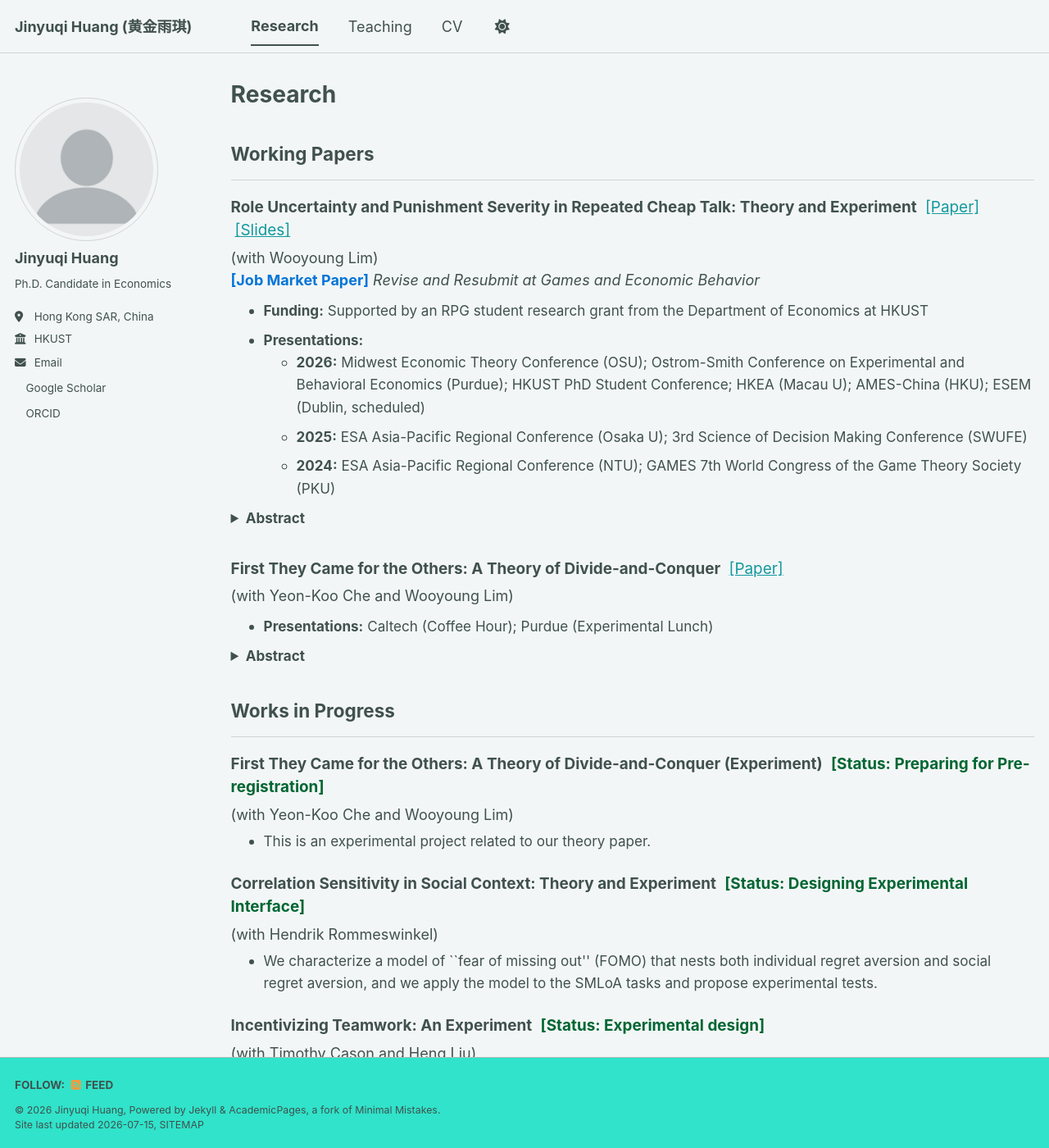
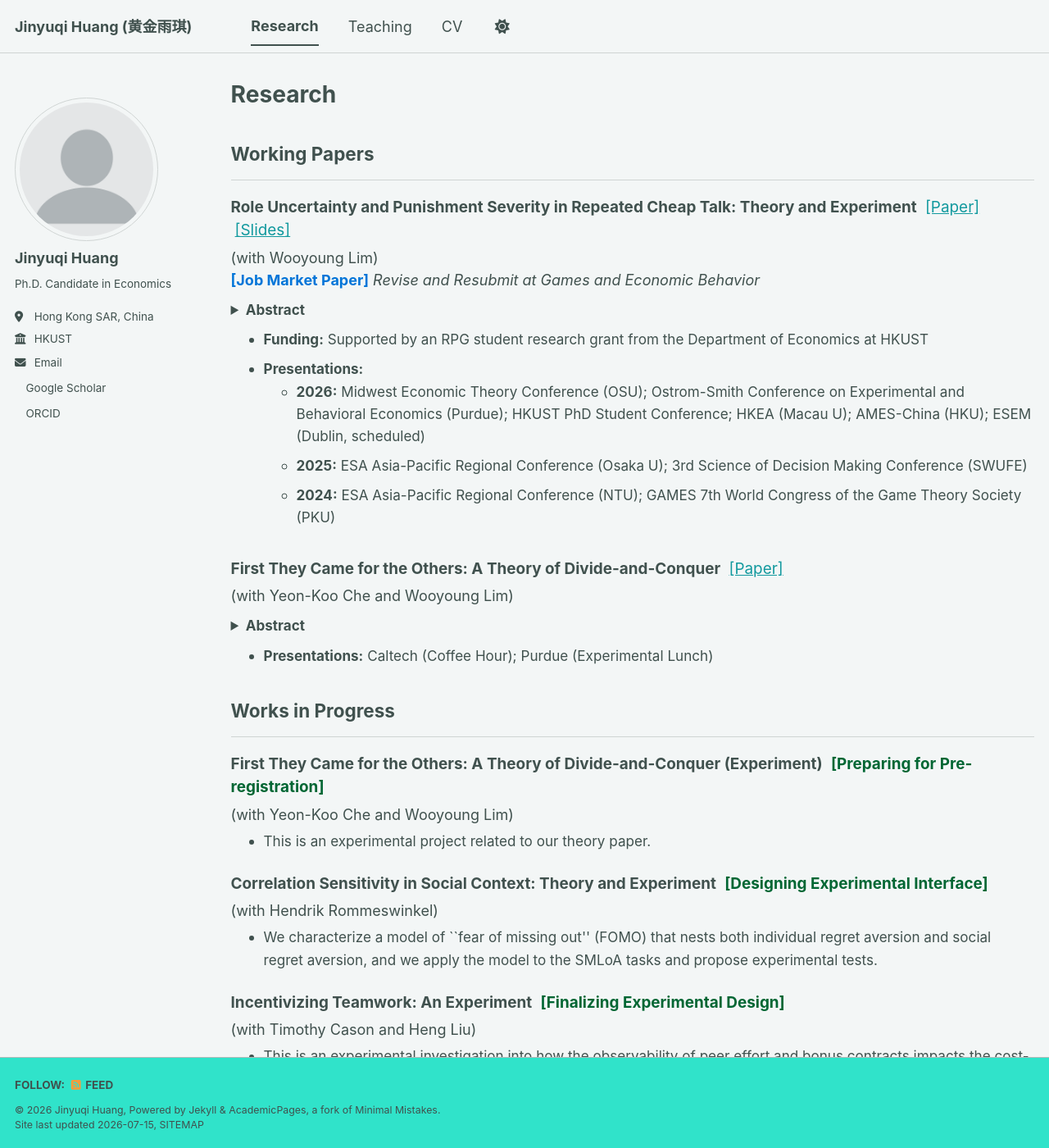
Before and after one commit to brayanam5903/brayanam5903.github.io, a Jekyll site: the page built from _pages/publications.html, in a window 1280 px wide and 1400 px high. Shown: the whole window at 82% size. Built offline with Jekyll 4.4.1, drawn with Linux system fonts in a browser that asks for light colours; a style sheet for code colours, icons or effects is not loaded.

Commit message:
Enhance publications page with abstracts and status updates
Added an abstract section for a job market paper and updated the status descriptions for ongoing projects.

```diff
--- a/_pages/publications.html
+++ b/_pages/publications.html
@@ -18,6 +18,12 @@ author_profile: true
     (with Wooyoung Lim) <br>
     <span style="color: #0275d8; font-weight: bold;">[Job Market Paper]</span> <i>Revise and Resubmit at Games and Economic Behavior</i>
   </p>
+  <details style="font-size: 0.95em; cursor: pointer; margin-bottom: 10px;">
+    <summary style="outline: none;"><b>Abstract</b></summary>
+    <p style="margin-top: 10px; margin-bottom: 10px; padding-left: 15px; border-left: 3px solid #ccc; color: #444; line-height: 1.6;">
+      We investigate the efficacy of the shadow of the future in sustaining information transmission under partially aligned interests by manipulating two institutional features: punishment severity and role uncertainty. While theory suggests that these features potentially facilitate fully revealing equilibria relative to a baseline of fixed roles and mild punishment, our experiment documents an asymmetric effect on sender and receiver behavior. Harsh punishment with fixed roles disciplines senders but fails to elicit trust from receivers. Conversely, mild punishment with role uncertainty fosters trust rather than honesty, supporting an outcome where senders obtain their preferred action without needing to be truthful. The combination of both features asymmetrically improves subjects' honesty as senders but discourages their trust as receivers. Our findings imply that mechanisms aiming for truthful and efficient communication must carefully tailor incentives for both roles, rather than relying solely on disciplining the informed sender.
+    </p>
+  </details>
   <ul style="margin-top: 0; margin-bottom: 10px; font-size: 0.95em; line-height: 1.6;">
     <li><b>Funding:</b> Supported by an RPG student research grant from the Department of Economics at HKUST</li>
     <li><b>Presentations:</b>
@@ -28,12 +34,6 @@ author_profile: true
       </ul>
     </li>
   </ul>
-  <details style="font-size: 0.95em; cursor: pointer;">
-    <summary style="outline: none;"><b>Abstract</b></summary>
-    <p style="margin-top: 10px; margin-bottom: 10px; padding-left: 15px; border-left: 3px solid #ccc; color: #444; line-height: 1.6;">
-      We investigate the efficacy of the shadow of the future in sustaining information transmission under partially aligned interests by manipulating two institutional features: punishment severity and role uncertainty. While theory suggests that these features potentially facilitate fully revealing equilibria relative to a baseline of fixed roles and mild punishment, our experiment documents an asymmetric effect on sender and receiver behavior. Harsh punishment with fixed roles disciplines senders but fails to elicit trust from receivers. Conversely, mild punishment with role uncertainty fosters trust rather than honesty, supporting an outcome where senders obtain their preferred action without needing to be truthful. The combination of both features asymmetrically improves subjects' honesty as senders but discourages their trust as receivers. Our findings imply that mechanisms aiming for truthful and efficient communication must carefully tailor incentives for both roles, rather than relying solely on disciplining the informed sender.
-    </p>
-  </details>
 </div>
 
 <div style="margin-bottom: 35px;">
@@ -44,15 +44,15 @@ author_profile: true
   <p style="margin-top: 0; margin-bottom: 10px;">
     (with Yeon-Koo Che and Wooyoung Lim)
   </p>
-  <ul style="margin-top: 0; margin-bottom: 10px; font-size: 0.95em; line-height: 1.6;">
-    <li><b>Presentations:</b> Caltech (Coffee Hour); Purdue (Experimental Lunch)</li>
-  </ul>
-  <details style="font-size: 0.95em; cursor: pointer;">
+  <details style="font-size: 0.95em; cursor: pointer; margin-bottom: 10px;">
     <summary style="outline: none;"><b>Abstract</b></summary>
     <p style="margin-top: 10px; margin-bottom: 10px; padding-left: 15px; border-left: 3px solid #ccc; color: #444; line-height: 1.6;">
       Divide-and-conquer tactics often succeed not through mechanical coordination failures, but through epistemic friction regarding an aggressor's underlying intent. When an attacker strikes a first target, bystanders must infer whether the assault represents a localized grievance or a systemic campaign. If the attack is rationally interpreted as particularized, bystanders abstain, prompting the isolated victim to surrender. We demonstrate how higher attack costs and lower correlation between victims' fates facilitate this division. We then study how behavioral responses, rhetoric, treaty commitments, and downstream defense networks modify this inference.
     </p>
   </details>
+  <ul style="margin-top: 0; margin-bottom: 10px; font-size: 0.95em; line-height: 1.6;">
+    <li><b>Presentations:</b> Caltech (Coffee Hour); Purdue (Experimental Lunch)</li>
+  </ul>
 </div>
 
 
@@ -62,7 +62,7 @@ author_profile: true
 <div style="margin-bottom: 25px;">
   <p style="margin-bottom: 5px; font-size: 1.05em;">
     <b>First They Came for the Others: A Theory of Divide-and-Conquer (Experiment)</b>
-    <span style="color: #006633; font-weight: bold; margin-left: 5px;">[Status: Preparing for Pre-registration]</span>
+    <span style="color: #006633; font-weight: bold; margin-left: 5px;">[Preparing for Pre-registration]</span>
   </p>
   <p style="margin-top: 0; margin-bottom: 5px;">
     (with Yeon-Koo Che and Wooyoung Lim)
@@ -75,7 +75,7 @@ author_profile: true
 <div style="margin-bottom: 25px;">
   <p style="margin-bottom: 5px; font-size: 1.05em;">
     <b>Correlation Sensitivity in Social Context: Theory and Experiment</b>
-    <span style="color: #006633; font-weight: bold; margin-left: 5px;">[Status: Designing Experimental Interface]</span>
+    <span style="color: #006633; font-weight: bold; margin-left: 5px;">[Designing Experimental Interface]</span>
   </p>
   <p style="margin-top: 0; margin-bottom: 5px;">
     (with Hendrik Rommeswinkel)
@@ -88,7 +88,7 @@ author_profile: true
 <div style="margin-bottom: 25px;">
   <p style="margin-bottom: 5px; font-size: 1.05em;">
     <b>Incentivizing Teamwork: An Experiment</b>
-    <span style="color: #006633; font-weight: bold; margin-left: 5px;">[Status: Experimental design]</span>
+    <span style="color: #006633; font-weight: bold; margin-left: 5px;">[Finalizing Experimental Design]</span>
   </p>
   <p style="margin-top: 0; margin-bottom: 5px;">
     (with Timothy Cason and Heng Liu)
```
